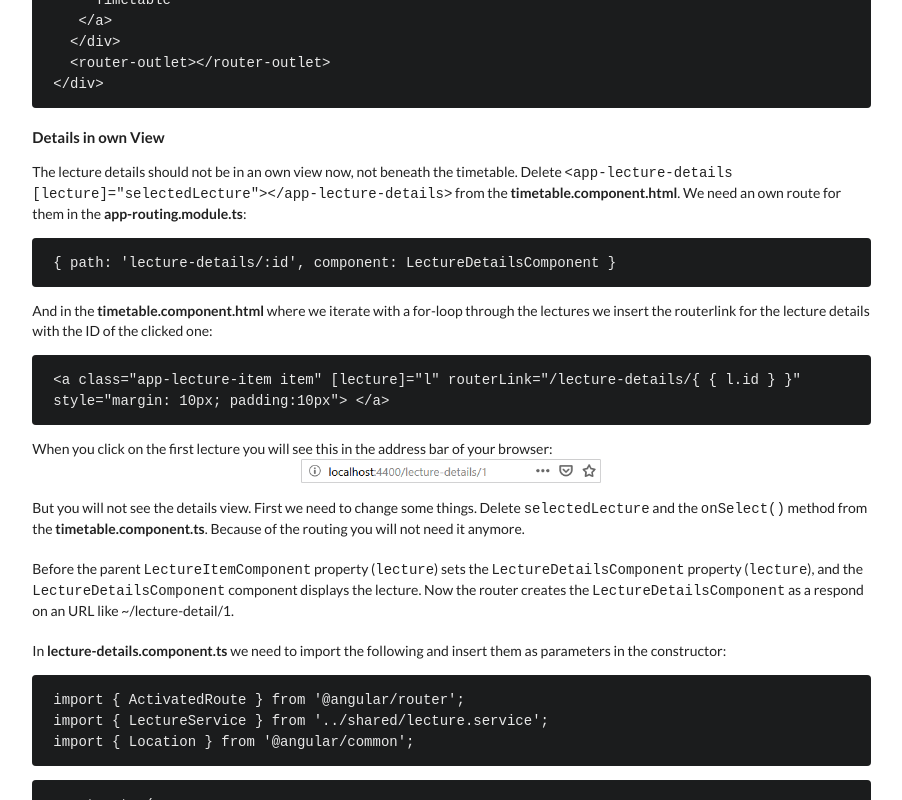
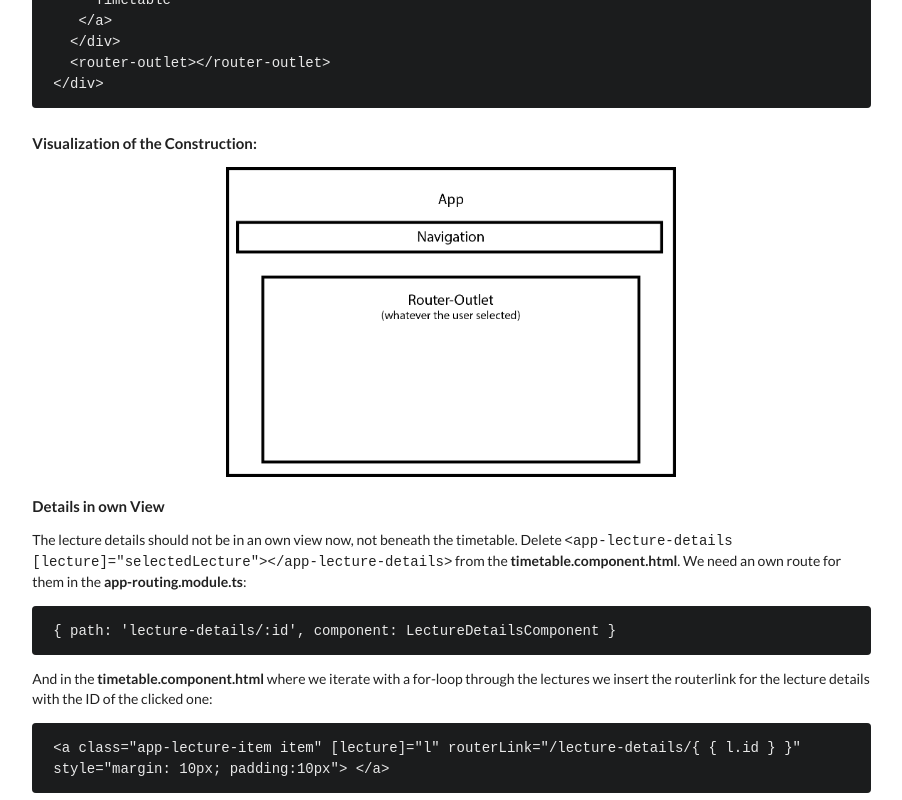
Before and after one commit to hirmer21to/angular_lernapp, an Angular app: page /routing in a window 1280 px wide. Shown: the part 1100-1900 px from the top of the page, without its empty margins (333-1235 px from the left). Built offline with nearby package versions, Linux system fonts and the light colour scheme.

Commit message:
Bilder zur Visualisierung vom Aufbau eingefügt

```diff
--- a/src/app/components-formmodules-directives/components-formmodules-directives.component.html
+++ b/src/app/components-formmodules-directives/components-formmodules-directives.component.html
@@ -91,6 +91,8 @@
         *ngIf="lecture.department"</code>
     </p>
 </div>
+<h4>Visualization of the Construction:</h4>
+<p><img class="ui image large centered" src="assets/img/App-Building-4.png"></p>
 <div *ngIf="praxis" style="margin-top: 20px;">
     <h4>Details View</h4>
     <p>Later we want to be able to make changes within a lecture item so we want select one lecture and get its details
@@ -164,5 +166,6 @@
         <p>Replace the old code for the details with this code for every input and finally the app looks like that:</p>
 
 </div>
-
+<h4>Visualization of the Construction:</h4>
+<p><img class="ui image large centered" src="assets/img/App-Building-5.png"></p>
 <iframe style="margin-top:20px; width:100%; height: 500px" src="https://stackblitz.com/edit/where-to-go-step-3?embed=1&file=src/app/timetable/timetable.component.html&hideNavigation=1"></iframe>
--- a/src/app/finish-app/finish-app.component.html
+++ b/src/app/finish-app/finish-app.component.html
@@ -95,7 +95,9 @@
     &nbsp;  &lt;/div&gt;<br/>
     &lt;/div&gt;
   </code></p>
-
+  <h4>Visualization of the Construction:</h4>
+  (No changes here)
+  <p><img class="ui image big centered" src="assets/img/App-Building-9.png"></p>
   <h4>Congratulations! This is your result:</h4>
   <iframe style="margin-top:20px; width:100%; height: 500px" src="https://stackblitz.com/edit/where-to-go-step-8?embed=1&file=src/app/where-to-go/where-to-go.component.ts&hideNavigation=1"></iframe>
 </div>
--- a/src/app/http/http.component.html
+++ b/src/app/http/http.component.html
@@ -351,7 +351,6 @@
     </code></p>
   <p>Now that we have all functions we wanted to edit the timetable, we are ready to finalize the application. </p>
 </div>
-
-
-
+<h4>Visualization of the Construction:</h4>
+<p><img class="ui image big centered" src="assets/img/App-Building-9.png"></p>
 <iframe style="margin-top:20px; width:100%; height: 500px" src="https://stackblitz.com/edit/where-to-go-step-7?embed=1&file=src/app/timetable/timetable.component.ts&hideNavigation=1"></iframe>
--- a/src/app/reusable-components/reusable-components.component.html
+++ b/src/app/reusable-components/reusable-components.component.html
@@ -35,4 +35,6 @@
     seperated the list and the details-view. Now a development of both components is possible, without any need to also
     change the other one. The details-component is now resusable.</p>
 </div>
+<h4>Visualization of the Construction:</h4>
+<p><img class="ui image large centered" src="assets/img/App-Building-6.png"></p>
 <iframe style="margin-top:20px; width:100%; height: 500px" src="https://stackblitz.com/edit/where-to-go-step-4?embed=1&file=src/app/lecture-details/lecture-details.component.html&hideNavigation=1"></iframe>
--- a/src/app/routing/routing.component.html
+++ b/src/app/routing/routing.component.html
@@ -56,6 +56,8 @@
         &lt;/div&gt;<br/>
         </code></p>
 </div>
+<h4>Visualization of the Construction:</h4>
+<p><img class="ui image large centered" src="assets/img/App-Building-7.png"></p>
 <div *ngIf="praxis" style="margin-top: 20px;">
   <h4>Details in own View</h4>
   <p>The lecture details should not be in an own view now, not beneath the timetable. Delete <code>&lt;app-lecture-details [lecture]="selectedLecture"&gt;&lt;/app-lecture-details&gt;</code>
@@ -142,6 +144,7 @@
     &lt;button class="ui button" (click)="goBack()"&gt;Go Back&lt;/button&gt;
     </code></p>
 </div>
-
+<h4>Visualization of the Construction:</h4>
+<p><img class="ui image big centered" src="assets/img/App-Building-8.png"></p>
 
 <iframe style="margin-top:20px; width:100%; height: 500px" src="https://stackblitz.com/edit/where-to-go-step-6?embed=1&file=src/app/lecture-details/lecture-details.component.ts&hideNavigation=1"></iframe>
--- a/src/app/services/services.component.html
+++ b/src/app/services/services.component.html
@@ -105,4 +105,7 @@
     <code>subscribe()</code> passes the emitted array to the callback, which sets the component's lecture property.
   </p>
 </div>
+<h4>Visualization of the Construction:</h4>
+(No changes here)
+<p><img class="ui image large centered" src="assets/img/App-Building-6.png"></p>
 <iframe style="margin-top:20px; width:100%; height: 500px" src="https://stackblitz.com/edit/where-to-go-step-5?embed=1&file=src/app/timetable/timetable.component.ts&hideNavigation=1"></iframe>
```
